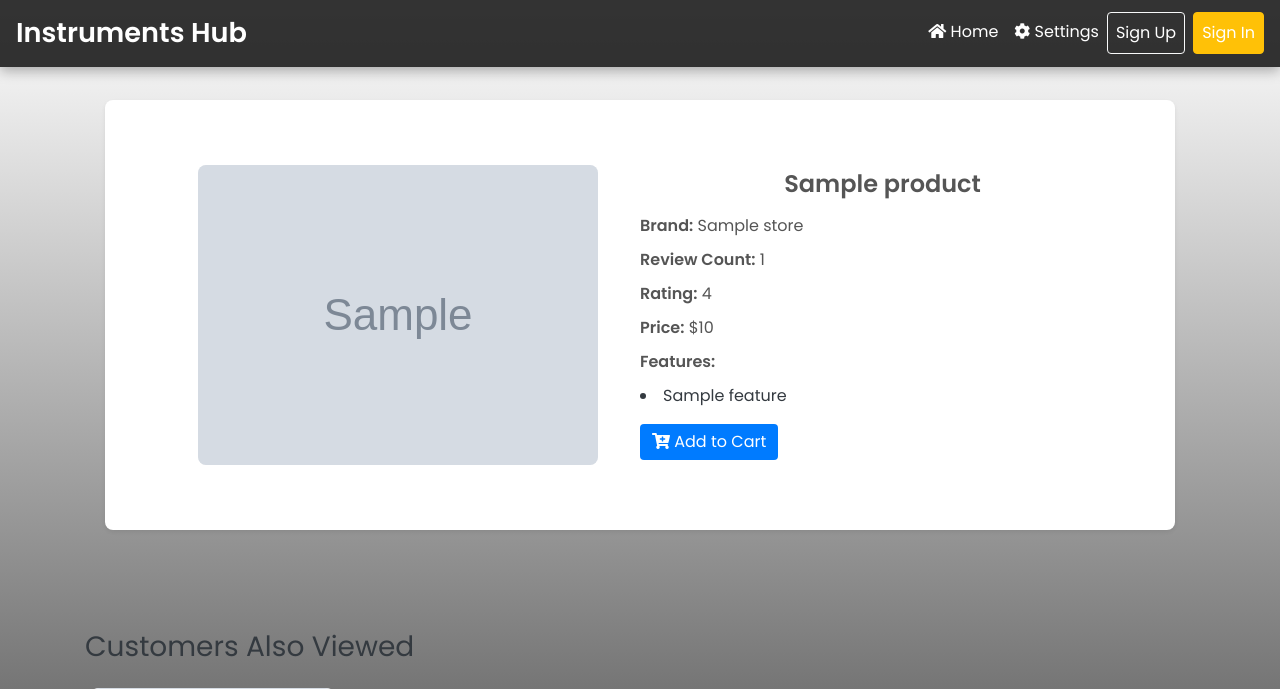
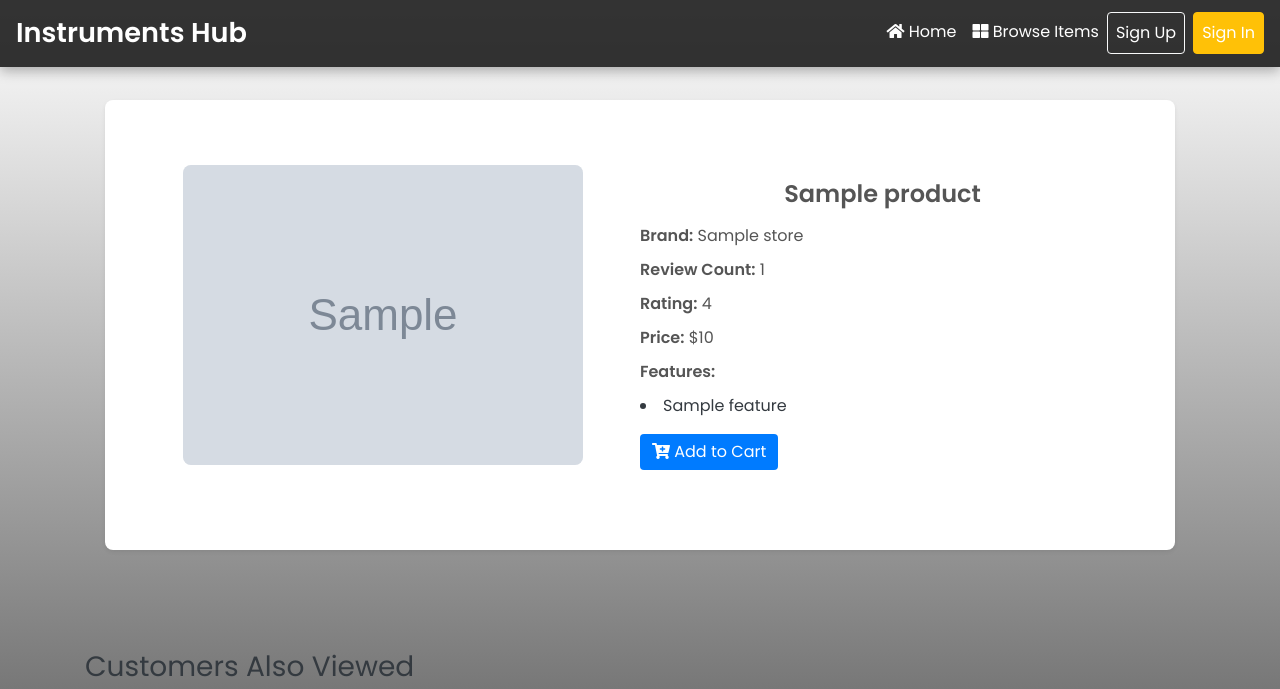
Before and after one commit to ascottR/Recommendation_SYS, a Flask app: template templates/productDetail.html in a window 1280 px wide. Shown: the top 689 px of the page. Run offline with Flask 3, Linux system fonts and the light colour scheme; the template is opened without the code that fills it: most values are stand-ins (such as "Sample title", 1, 10 or a date in 2020); grey boxes marked "Sample" are stand-in pictures; parts of the project's set-up code (start-up, migrations or seed data) failed here and were passed over; some libraries are stand-ins or nearby versions.

Commit message:
frontend building

```diff
--- a/templates/productDetail.html
+++ b/templates/productDetail.html
@@ -35,6 +35,7 @@
       /* Optional: rounded corners for the image */
       background-color: #f8f9fa;
       /* Light background behind the image */
+      margin-right: 30px;
     }
 
     .image-container {
@@ -48,7 +49,7 @@
     }
 
     .product-details {
-      padding: 20px;
+      padding: 30px;
       /* Inner padding for product details */
     }
 
@@ -97,7 +98,11 @@
     <div class="collapse navbar-collapse justify-content-end" id="navbarNav">
       <ul class="navbar-nav">
         <li class="nav-item"><a class="nav-link" href="/"><i class="fas fa-home"></i> Home</a></li>
-        <li class="nav-item"><a class="nav-link" href="#" id="settingsLink"><i class="fas fa-cog"></i> Settings</a></li>
+        <li class="nav-item">
+          <a class="nav-link" href="/main" id="browseLink">
+            <i class="fas fa-th-large"></i> Browse Items
+          </a>
+        </li>
         <li class="nav-item"><a class="nav-link btn btn-outline-light mr-2" href="#" data-toggle="modal"
             data-target="#signupModal">Sign Up</a></li>
         <li class="nav-item"><a class="nav-link btn btn-warning text-dark" href="#" data-toggle="modal"
@@ -108,7 +113,7 @@
 
   <!-- Product Details Section -->
   <div class="container my-5">
-    <div class="product-card shadow-sm">
+    <div class="product-card shadow-sm ">
       <div class="row no-gutters">
         <div class="col-md-6 image-container">
           <img src="{{ product['large_image_url'] }}" class="img-fluid rounded-start" alt="{{ product['title'] }}" />
```
Also changed, not shown: templates/index.html (+5 -2 lines), templates/main.html (+5 -2 lines).
